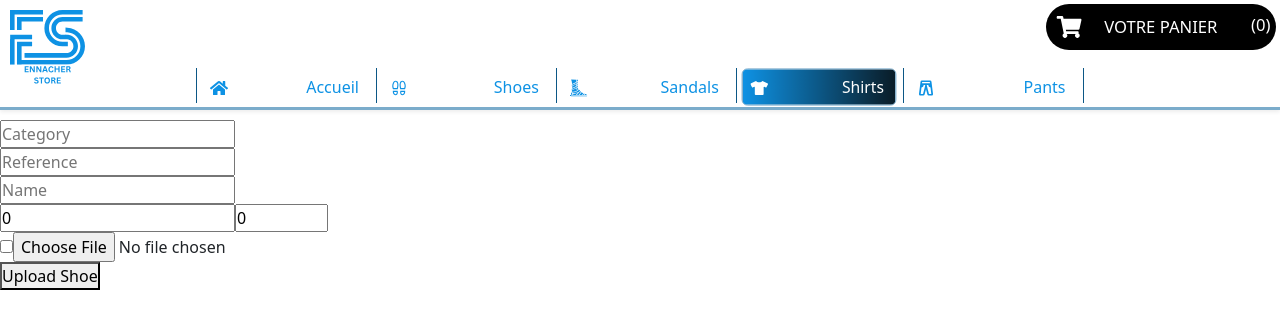
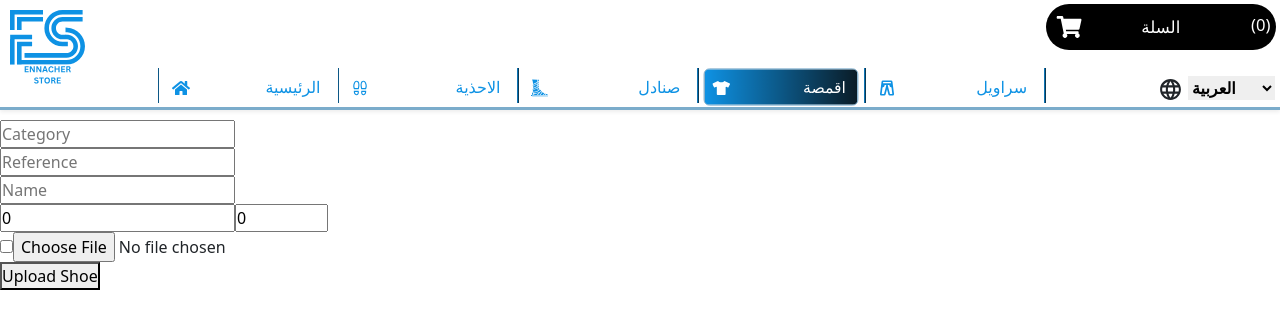
Before and after one commit to EnnacherZ/ENNACHERSTORE-FRONTEND, a React (Vite) app: page /Shirts in a window 1280 px wide. Shown: the top 328 px of the page. Built offline with nearby package versions, Linux system fonts and the light colour scheme.

Commit message:
language changes

```diff
--- a/package.json
+++ b/package.json
@@ -21,6 +21,7 @@
     "bootstrap": "^5.3.3",
     "fontawesome": "^5.6.3",
     "framer-motion": "^11.3.30",
+    "i18next": "^23.15.2",
     "react": "^18.2.0",
     "react-bootstrap": "^2.10.4",
     "react-country-flag": "^3.1.0",
@@ -28,6 +29,7 @@
     "react-fast-marquee": "^1.6.5",
     "react-form-component": "^2.6.6",
     "react-hook-form": "^7.53.0",
+    "react-i18next": "^15.0.2",
     "react-icons": "^5.2.1",
     "react-multi-carousel": "^2.8.5",
     "react-paginate": "^8.2.0",
--- a/src/App.tsx
+++ b/src/App.tsx
@@ -13,11 +13,13 @@ import { PaymentProvider } from "./paymentContext";
 import Checkout from "./checkout";
 import ProductDetail from "./ProductDetail";
 import { ProductsContextProvider } from "./ProductsContext";
+import { LangContextProvider } from "./languageContext";
 
 
 const App : React.FC = () =>{
 
     return(
+      <LangContextProvider>
       <PaymentProvider>
       <CartProvider>
       <ProductsContextProvider>
@@ -39,6 +41,7 @@ const App : React.FC = () =>{
       </ProductsContextProvider>
       </CartProvider>
       </PaymentProvider>
+      </LangContextProvider>
     );
 
 
--- a/src/header.css
+++ b/src/header.css
@@ -107,6 +107,34 @@
     border: 2px solid black
 }
 
+.LanguageSelector{
+    position: absolute;
+    bottom: 1px;
+    right: 5px;
+    height: 30px;
+    outline: none;
+}
+.LanguageSelector select, .LanguageSelector select option{
+    outline: none;
+    border: none;
+    font-weight: bold;
+    margin-left: 5px;
+}
+
+.langSelectorPhone{
+    outline: none;
+}
+.langSelectorPhone select, .langSelectorPhone select option{
+    outline: none;
+    border: none;
+    font-weight: bold;
+    margin-left: 5px;
+    font-size: 18px;
+    background-color: white;
+    right:0
+
+}
+
 .navbar{
     display: none;
 }
@@ -194,11 +222,17 @@
     top:70px;
     background-color: white;
     width: 165px;
-    height: 110vh;
+    height: 100vh;
     position: fixed;
     left:-100vw;
     transition: 860ms;
     z-index: 1000;
+    max-height: calc(100vh - 70px);
+    overflow-y: auto;
+    scrollbar-width: 2px;
+}
+.nav-menu::-webkit-scrollbar{
+    width:10px
 }
 .nav-menu.active{
     left:0;
--- a/src/header.tsx
+++ b/src/header.tsx
@@ -1,4 +1,4 @@
-import React, { useLayoutEffect, useState } from "react";
+import React, {useLayoutEffect, useState } from "react";
 import { useCart } from "./cartContext";
 import { Link, useNavigate } from "react-router-dom";
 import "./header.css";
@@ -8,10 +8,16 @@ import { GiSandal } from "react-icons/gi";
 import { PiPantsBold } from "react-icons/pi";
 import { LiaShoePrintsSolid } from "react-icons/lia";
 import { FaAngleRight, FaShirt } from "react-icons/fa6";
+import { MdLanguage } from "react-icons/md";
+import { useTranslation } from "react-i18next";
+import "./languageContext";
+import { useLangContext } from "./languageContext";
 
 const Header: React.FC = () => {
     const { itemCount } = useCart();
     const navigate = useNavigate();
+    const {setCurrentLang} = useLangContext();
+    const {t} = useTranslation();
     const [sidebar, setSidebar] =useState<boolean>(false);
     const [isPhone, setIsPhone] = useState<boolean>(false);
 
@@ -34,36 +40,34 @@ const Header: React.FC = () => {
         {
             path :"/Home" ,
             icon : <FaHome/>,
-            name: 'Home' ,
+            name: 'home' ,
             cName: 'text-nav',
         },
         {
             path : "/Shoes",
             icon : <LiaShoePrintsSolid/>,
-            name: 'Shoes',
+            name: 'shoes',
             cName: 'text-nav',
         },
         {
             path : "/Sandals",
             icon : <GiSandal/>,
-            name: 'Sandals',
+            name: 'sandals',
             cName: 'text-nav',
         },
         {
             path : "/Shirts",
             icon : <FaShirt/>,
-            name: 'Shirts',
+            name: 'shirts',
             cName: 'text-nav',
         },
         {
             path : '/Pants',
             icon : <PiPantsBold/>,
-            name: 'Pants',
+            name: 'pants',
             cName: 'text-nav',
         },
     ]
-
-
 
 
     return (
@@ -92,12 +96,27 @@ const Header: React.FC = () => {
             </div>
             <nav className={sidebar?"nav-menu active":"nav-menu"}>
                 <ul className="nav-menu-items p-0">
+                    <li className="text-nav text-nav-li langSelectorPhone justify-content-around">
+                    <MdLanguage size={30}/>
+                        <select className=""
+                                onChange={(e)=>setCurrentLang(e.target.value)}>
+                            <option>
+                                العربية
+                            </option>
+                            <option>
+                                Français
+                            </option>
+                            <option>
+                                English
+                            </option>
+                        </select>
+                    </li>
                     <li className="text-nav text-nav-li" onClick={()=>{setSidebar(false);navigate('/YourCart')}}>
                     <Link to="#"
                             data-active={location.pathname=="/YourCart"?"true":"false"}>
                     <FaShoppingCart/>
                         <span className="nav-span">
-                            Your cart
+                            {t('YourCart')}
                         </span><span style={{fontSize:14}}>({itemCount})</span>
                     </Link>
                     </li>
@@ -108,7 +127,7 @@ const Header: React.FC = () => {
                                 <Link to="#"
                                         data-active={location.pathname==item.path?"true":"false"}>
                                     {item.icon}
-                                    <span className="nav-span">{item.name}</span>
+                                    <span className="nav-span">{t(item.name)}</span>
                                     <span className="nav-span-icon"><FaAngleRight /></span>
                                 </Link>
                             </li>
@@ -131,10 +150,10 @@ const Header: React.FC = () => {
                 style={{ outline: "none",zIndex: 20, fontSize:"1.3vw" }}
             >
                 <FaShoppingCart className="cart-icon" style={{ marginRight: '2%' }} />
-                VOTRE PANIER
+                {t('YourCart')}
                 <p style={{ position: 'absolute', right: '2%', top: '18%' }}>({itemCount})</p>
             </button>
-            <div className="header-buttons btn-group" style={{ position: 'absolute', left: '15%', }}>
+            <div className="header-buttons btn-group" style={{ position: 'absolute', left: '12%', }}>
                 <div className="vertical-line mx-1 muted"></div>
                 <button
                     onClick={() => {handleclick("/Home")}}
@@ -143,7 +162,7 @@ const Header: React.FC = () => {
                     data-active={location.pathname=="/Home"|| location.pathname=="/"?"true":"false"}
 
                 >
-                    <FaHome className="btn-header-icon" /> Accueil
+                    <FaHome className="btn-header-icon" /> {t('home')}
                 </button>
                 <div className="vertical-line mx-1 muted"></div>
                 <button
@@ -152,7 +171,7 @@ const Header: React.FC = () => {
                     className={`btn rounded btn-header text-end`}
                     data-active={location.pathname=="/Shoes"?"true":"false"}
                 >
-                    <LiaShoePrintsSolid className="btn-header-icon" /> Shoes
+                    <LiaShoePrintsSolid className="btn-header-icon" /> {t('shoes')}
                 </button>
                 <div className="vertical-line mx-1"></div>
                 <button
@@ -161,7 +180,7 @@ const Header: React.FC = () => {
                     className={`btn rounded btn-header text-end `}
                     data-active={location.pathname=="/Sandals"?"true":"false"}
                 >
-                    <GiSandal className="btn-header-icon" /> Sandals
+                    <GiSandal className="btn-header-icon" /> {t('sandals')}
                 </button>
                 <div className="vertical-line mx-1"></div>
                 <button
@@ -170,7 +189,7 @@ const Header: React.FC = () => {
                     className={`btn rounded btn-header text-end`}
                     data-active={location.pathname=="/Shirts"?"true":"false"}
                 >
-                    <FaTshirt className="btn-header-icon" /> Shirts
+                    <FaTshirt className="btn-header-icon" /> {t('shirts')}
                 </button>
                 <div className="vertical-line mx-1"></div>
                 <button
@@ -179,10 +198,27 @@ const Header: React.FC = () => {
                     className={`btn rounded btn-header text-end`}
                     data-active={location.pathname==""?"true":"false"}
                 >
-                    <PiPantsBold className="btn-header-icon" /> Pants
+                    <PiPantsBold className="btn-header-icon" /> {t('pants')}
                 </button>
+
                 <div className="vertical-line mx-1 muted"></div>
             </div>
+            <div className="LanguageSelector flex-column">
+                <MdLanguage size={25}/>
+                <select className=""
+                        onChange={(e)=>setCurrentLang(e.target.value)}>
+                <option>
+                    العربية
+                </option>
+                <option>
+                    Français
+                </option>
+                <option>
+                    English
+                </option>
+            </select>
+            </div>
+
         </>)}
 
 
--- /dev/null
+++ b/src/languageContext.tsx
@@ -0,0 +1,91 @@
+import i18n from 'i18next';
+import { initReactI18next } from 'react-i18next';
+import React, {createContext, Dispatch, ReactNode, useContext, useEffect, useState} from 'react';
+
+i18n
+  .use(initReactI18next)
+  .init({
+    resources: {
+      en: {
+        translation: {
+          welcome: "Welcome to our application",
+          home : "Home",
+          shoes : "Shoes",
+          sandals : 'Sandals',
+          shirts : 'Shirts',
+          pants :'Pants',
+          YourCart : 'Your cart',
+
+        },
+      },
+      fr: {
+        translation: {
+          welcome: "Bienvenue dans notre application",
+          home : "Accueil",
+          shoes : "Chaussures",
+          sandals : 'Sandales',
+          shirts : 'Shirts',
+          pants :'Pants',
+          YourCart : 'Votre panier',
+        },
+      },
+      ar: {
+        translation: {
+          welcome: "مرحبًا بك في تطبيقنا",
+          home : "الرئيسية",
+          shoes : "الاحذية",
+          sandals : 'صنادل',
+          shirts : 'اقمصة',
+          pants :'سراويل',
+          YourCart : 'السلة',
+        },
+      },
+    },
+    lng: "ar",
+    fallbackLng: "en",
+    interpolation: {
+      escapeValue: false,
+    },
+  });
+
+  interface langContextProps{
+    currentLang : string;
+    setCurrentLang : Dispatch<React.SetStateAction<string>>
+  }
+  const selectedLang = (l:string) => {
+    let a = '';
+    switch(l){
+        case    'العربية':
+            a = 'ar';
+            break;
+        case 'Français':
+            a = 'fr';
+            break;
+        case 'English':
+            a='en';
+            break
+    }return a
+}
+  const langContext = createContext<langContextProps | undefined>(undefined);
+  export const LangContextProvider : React.FC<{children:ReactNode}> = ({children}) =>{
+    const [currentLang, setCurrentLang] = useState<string>("");
+    useEffect(()=>{
+        i18n.changeLanguage(selectedLang(currentLang));
+    },[currentLang])
+
+
+    return(
+        <langContext.Provider value={{currentLang, setCurrentLang}}>
+            {children}
+        </langContext.Provider>
+    )
+  };
+
+export default i18n;
+export const useLangContext = () : langContextProps => {
+    const context = useContext(langContext);
+    if(context===undefined){
+        throw new Error('useLangContext must be used within a langContextProvider');
+    }
+    return context
+}
```
Also changed, not shown: 1 other file (tests, documents, lock files or other folders).
